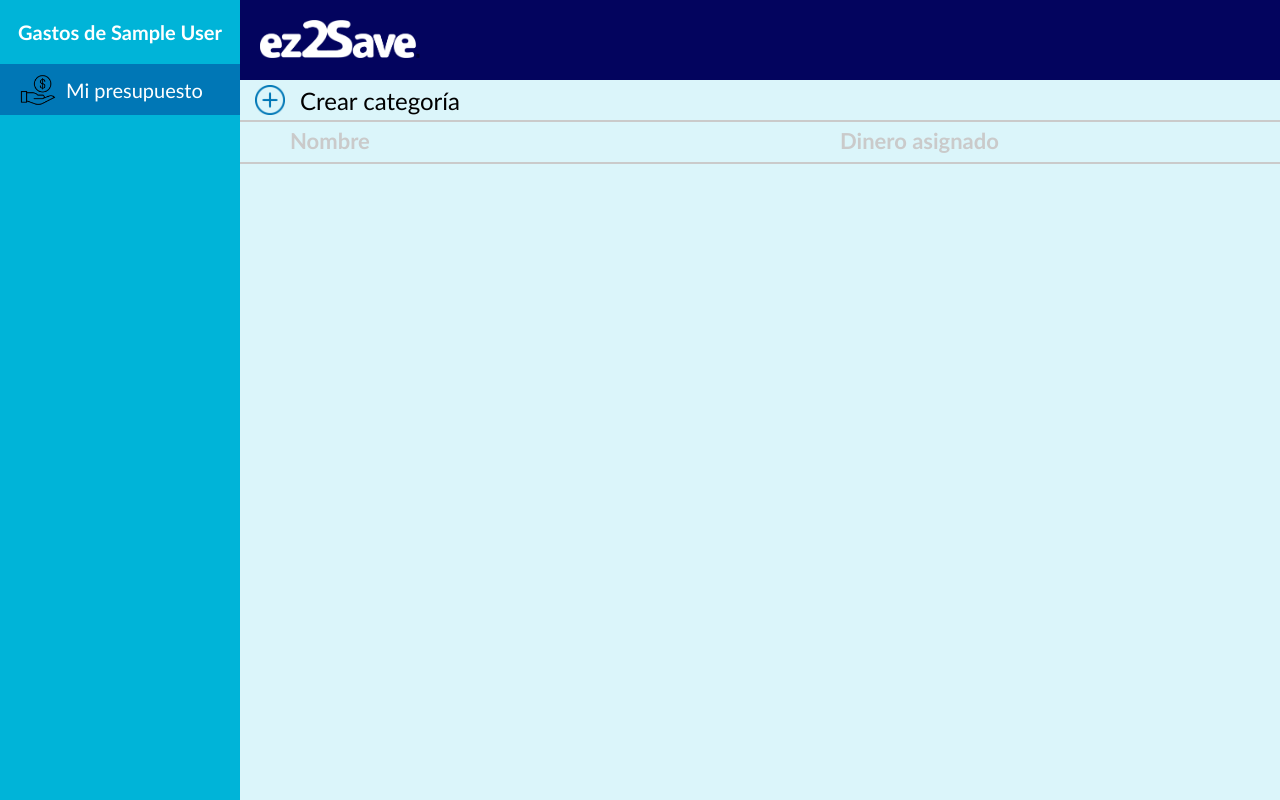
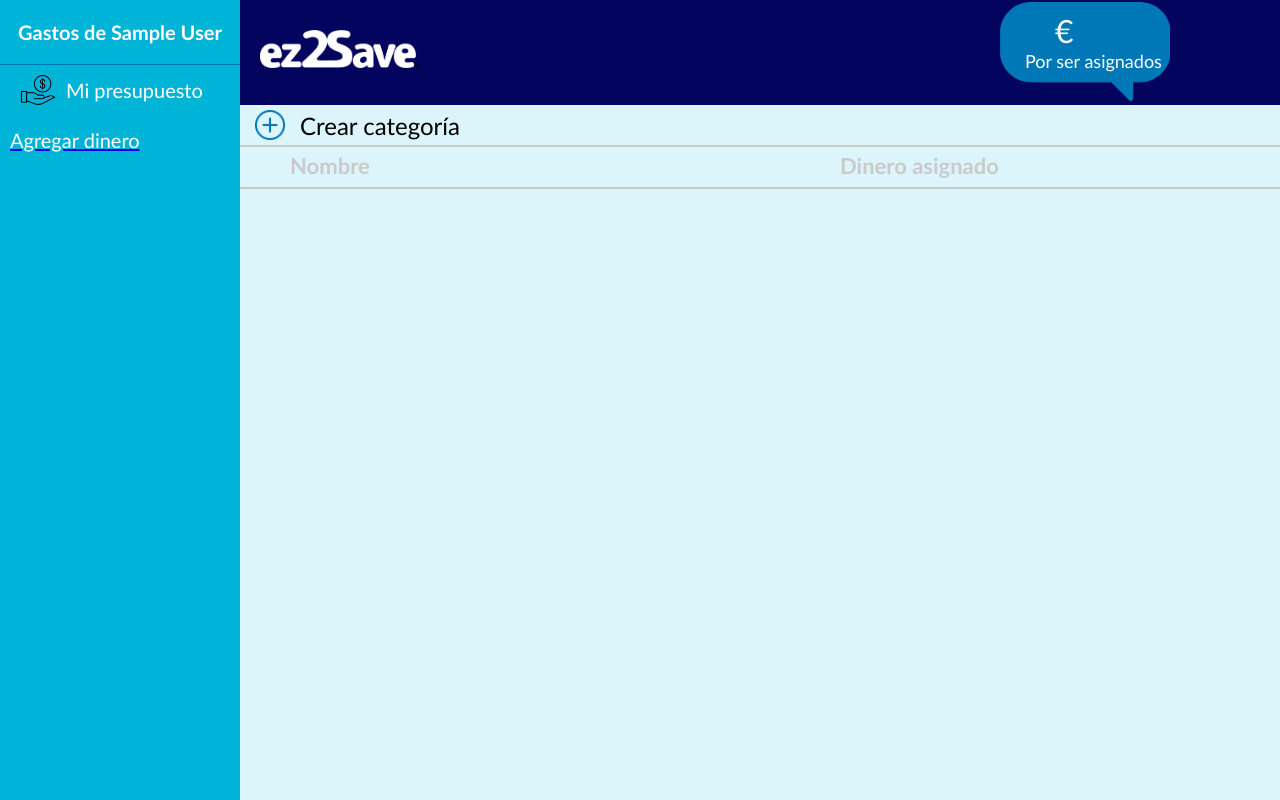
Before and after one commit to rubentc99/ez2Save, a PHP site: page /home.php in a window 1280 px wide. Run offline with PHP 8.4, Linux system fonts and the light colour scheme; the visitor is signed in with stand-in values (Sample User, id 1); data that the repository does not hold is empty.

Commit message:
copia pre-dinero
copia antes de empezar a hacer un 3er crud para el dinero a asignar

```diff
--- a/gestor/clases/ListaCategorias.php
+++ b/gestor/clases/ListaCategorias.php
@@ -3,8 +3,11 @@
 class ListaCategorias
 {
     private $lista; //array donde se almacenará la consulta sql
+    private $precioTotal;
     private $tabla; //variable para almacenar el nombre de la tabla "categorias"
     private $tablasub;  //variable para almacenar el nombre de la tabla "subcategorias"
+
+
 
     /**
      * ListaCategorias constructor.
@@ -14,9 +17,29 @@
     public function __construct()
     {
         $this->lista = array();
+        $precioTotal ="";
+        $this->precioTotal = $precioTotal;
         $this->tabla = "categorias";
         $this->tablasub = "subcategorias";
     }
+
+    /**
+     * @return string
+     */
+    public function getPrecioTotal()
+    {
+        return $this->precioTotal;
+    }
+
+    /**
+     * @param string $precioTotal
+     */
+    public function setPrecioTotal($precioTotal)
+    {
+        $this->precioTotal = $precioTotal;
+    }
+
+
 
 
     public function obtenerElementos() { //al tener un valor = cadena vacía, si a esta funcion no le mando parámetro también va a funcionar
@@ -25,6 +48,7 @@
         $conexion = new Bd();
         $res = $conexion->consulta($sql);
         while (list($id, $nombre, $precio) = mysqli_fetch_array($res)) {
+            $this->precioTotal -= $precio;
             //el mysqli lo que hace es coge el array entre parentesis de formato sql y lo devuelve de forma que php pueda trabajar con el
             $fila = new Categoria($id, $nombre, $precio);
             array_push($this->lista, $fila); //cada vez que este while actue, inserta las variables en la lista
--- a/gestor/css/style.css
+++ b/gestor/css/style.css
@@ -222,21 +222,47 @@
     text-decoration: underline;
     cursor: pointer;
 }
-/*///////////////////// HOME ///////////////////////////*/
+/*///////////////////// HOME HEADER ///////////////////////////*/
 .dark_header{ /*header azul oscuro parte superior*/
-    height: 80px;
+    height: 110px;
     width: 100%;
     background-color: #03045E;
-}
-.img_box_home img{ /*imagen del logo*/
-    width: 100%;
 }
 .img_box_home{ /*caja donde está metido el logo*/
     height: 60px;
     width: 160px;
     margin-left: 260px;
-    padding-top: 20px;
+    padding-top: 35px;
 }
+.img_box_home img{ /*imagen del logo*/
+     width: 100%;
+}
+.money_asigned{
+    width: 180px;
+    height: 110px;
+    margin-left: 1000px;
+}
+.img_money_asigned { /*div de la imagen del bocadillo*/
+    width: 170px;
+    margin-top: -5px;
+}
+.img_money_asigned img{ /*imagen del bocadillo*/
+     width: 100%;
+ }
+.img_money_asigned p{ /*texto del dinero*/
+    margin-top: -100px;
+    margin-left: 55px;
+    font-size: 32px;
+    color: #FFFFFF;
+}
+#to_be_asigned{ /*texto "Por ser asignados"*/
+    width: 200px;
+    margin-top: 0px;
+    margin-left: 25px;
+    font-size: 18px;
+    color: #FFFFFF;
+}
+
 /*/// ASIDE ///*/
 .lat_menu{ /*menú lateral color azul*/
     top: 0;
@@ -258,7 +284,6 @@
 }
 .lat_box{ /*cajas situadas en el menú de la izquierda que hacen referencia a "Mi prespuesto", "Gráficos" y "Mis cuentas"*/
     width: 240px;
-    background-color: #0077B6;
     height: 50px;
     display: flex;
     text-decoration: none;
@@ -279,6 +304,7 @@
     width: 100%;
     height: 40px;
     border-bottom: 2px solid #CACACA;
+    overflow: auto; /*elimina el float left del header*/
 }
 .new_category_button_div p{ /*texto del div del boton de nueva categoria*/
     font-size: 24px;
@@ -295,6 +321,7 @@
     justify-content: flex-start;
     align-items: center;
     cursor: pointer;
+
 }
 .plus_img_div{ /*div del boton del logo de añadir*/
     width: 60px;
--- a/gestor/home.php
+++ b/gestor/home.php
@@ -19,8 +19,22 @@
     include "includes/head.php";
 ?>
 <body>
+    <header>
+        <div class="dark_header">
+            <div class="img_box_home" style="float: left">
+                <a href="./home.php">
+                    <img src="img/ez2save_blanco.png">
+                </a>
+            </div>
+            <div class="money_asigned">
+                <div class="img_money_asigned">
+                    <img src="img/dialogo_largo_azul_relleno.png">
+                    <p><?php echo $lista->getPrecioTotal().'€'?></p>
+                    <p id="to_be_asigned">Por ser asignados</p>
+                </div>
+        </div>
+    </header>
     <?php
-        include "includes/header.php";
         include "includes/aside.php";
     ?>
     <section>
--- a/gestor/includes/aside.php
+++ b/gestor/includes/aside.php
@@ -8,9 +8,8 @@
             <img src="img/save-money.png">
             <p>Mi presupuesto</p>
         </div>
-        <!--
         <div class="lat_box">
-            <p>Gráficos</p>
-        </div>-->
+            <a href="./add_money.php"><p>Agregar dinero</p></a>
+        </div>
     </div>
 </aside>
--- a/gestor/includes/header.php
+++ b/gestor/includes/header.php
@@ -1,9 +1,9 @@
 <header>
     <div class="dark_header">
-            <div class="img_box_home">
-                <a href="./home.php">
+        <div class="img_box_home" style="float: left">
+            <a href="./home.php">
                 <img src="img/ez2save_blanco.png">
-            </div>
-        </a>
+            </a>
+        </div>
     </div>
 </header>
```
Also changed, not shown: gestor/add_money.php (added, +26 -0 lines), gestor/img/dialogo_largo_azul_relleno.png (added).
